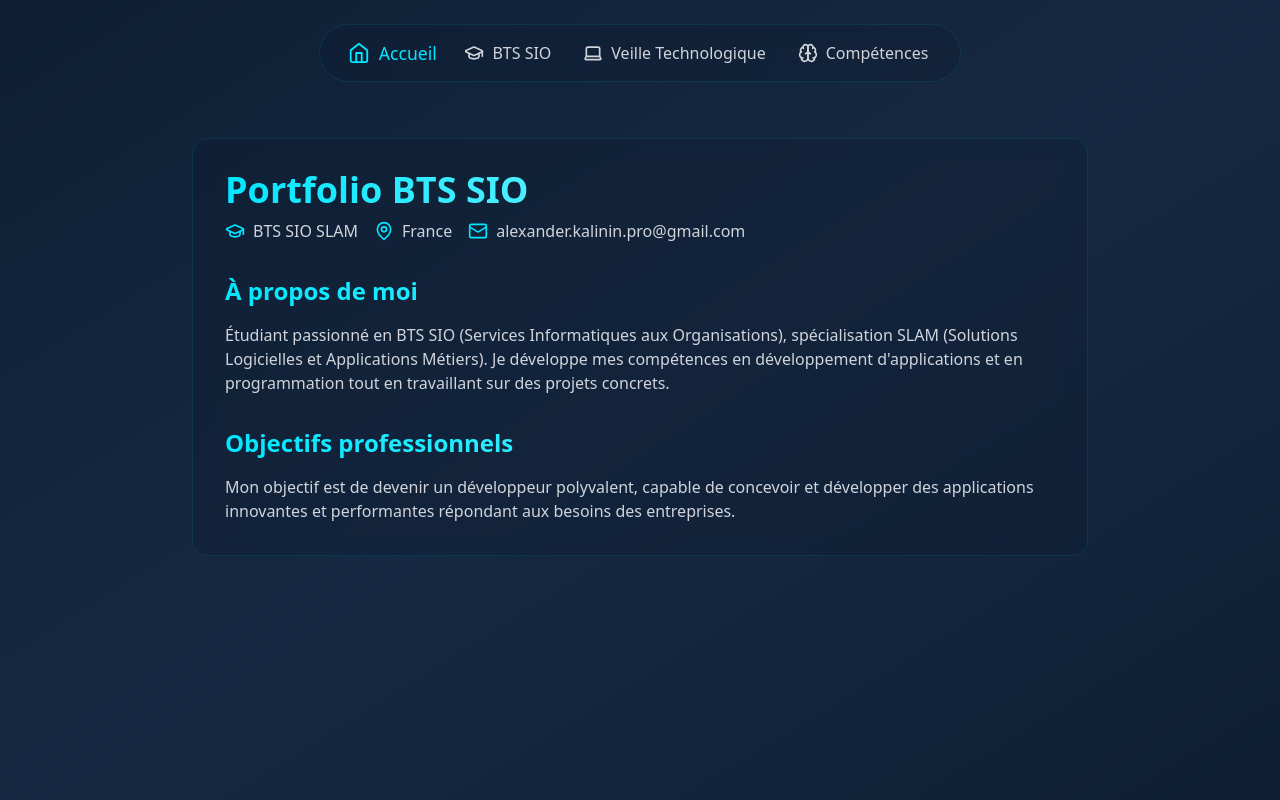
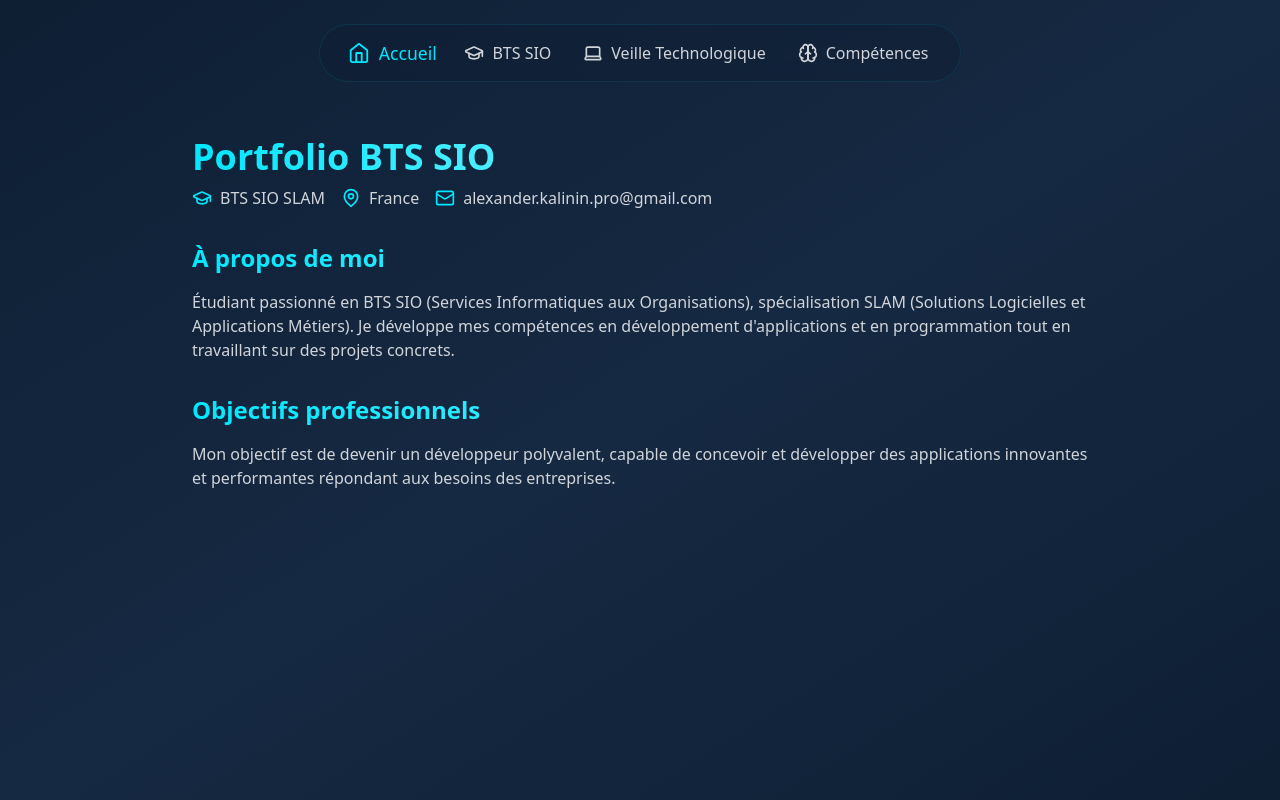
Before and after one commit to Manwayyy/Portfolio, a React (Vite) app: page / in a window 1280 px wide. Built offline with nearby package versions, Linux system fonts and the light colour scheme.

Commit message:
Suppression du hover

```diff
--- a/src/index.css
+++ b/src/index.css
@@ -65,12 +65,6 @@ body {
   animation: slideIn 0.5s ease-out forwards;
 }
 
-.card {
-  @apply glass-effect rounded-2xl p-8 hover:scale-105 transition-all duration-300;
-  opacity: 0;
-  animation: slideIn 0.5s ease-out forwards;
-}
-
 .card:nth-child(1) { animation-delay: 0.1s; }
 .card:nth-child(2) { animation-delay: 0.2s; }
 .card:nth-child(3) { animation-delay: 0.3s; }
```
